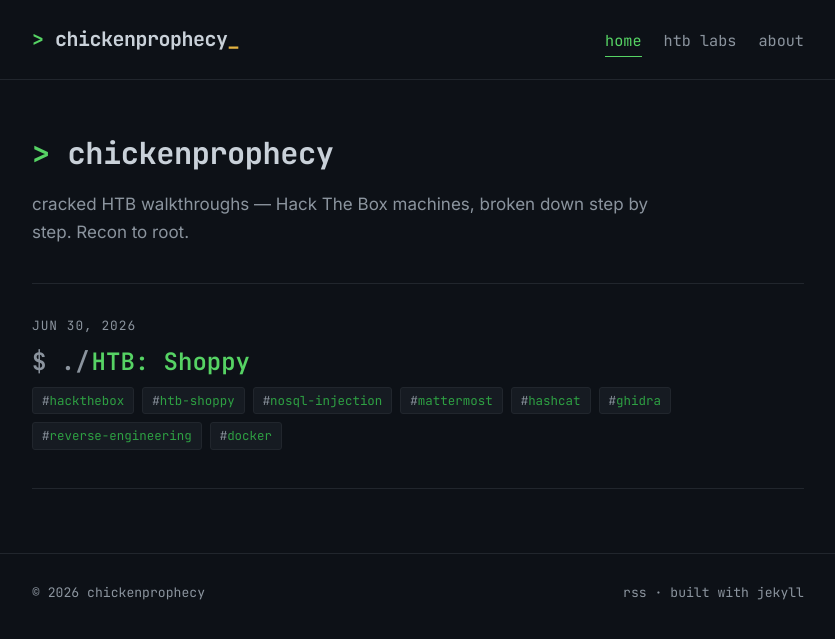
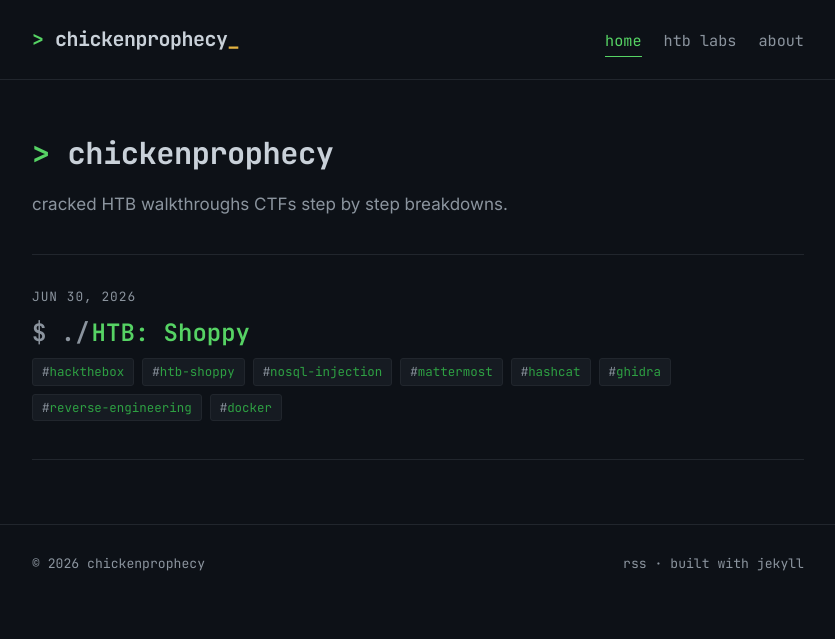
Before and after one commit to avrastefania/blog, a Jekyll site: the page built from index.html, in a window 1280 px wide. Shown: the top 639 px of the page, without its empty margins (222-1057 px from the left). Built offline with Jekyll 4.4.1, drawn with Linux system fonts in a browser that asks for light colours.

Commit message:
Update index.html

```diff
--- a/index.html
+++ b/index.html
@@ -5,7 +5,7 @@ title: chickenprophecy
 <section class="intro">
   <div class="wrap">
     <h1><span class="prompt">&gt;</span> chickenprophecy</h1>
-    <p>{{ site.tagline }} — Hack The Box machines, broken down step by step. Recon to root.</p>
+    <p>{{ site.tagline }} CTFs step by step breakdowns.</p>
   </div>
 </section>
 
```
